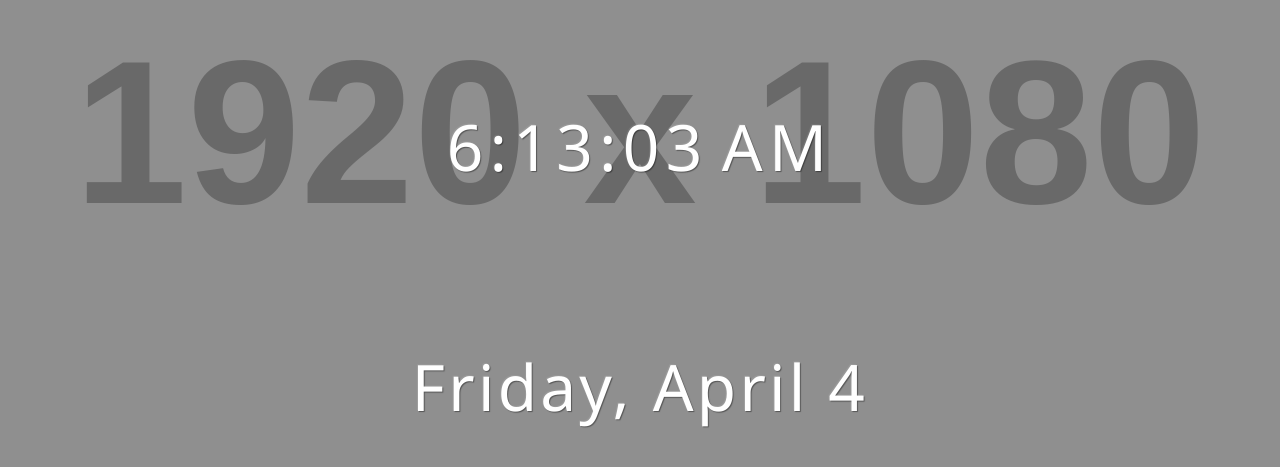
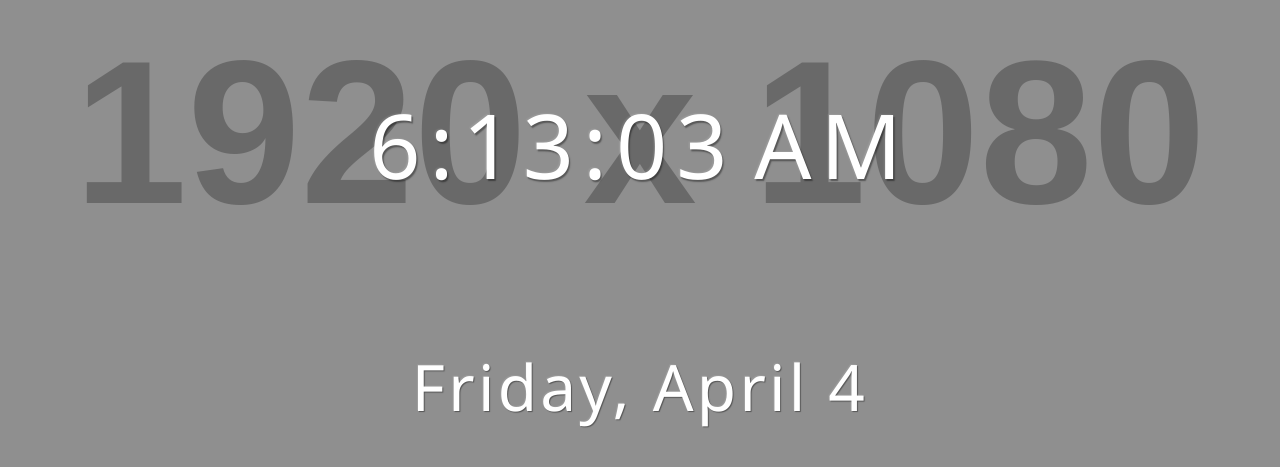
Before and after one commit to drummsters/ambientclock, a website with bundled scripts: page index.html in a window 1280 px wide. Shown: the part 251-718 px from the top of the page. Built offline with nearby package versions, Linux system fonts and the light colour scheme; placeholder pictures from the web are drawn by us; files whose address does not match are found by name.

Commit message:
more font changes

```diff
--- a/css/components/base-element.css
+++ b/css/components/base-element.css
@@ -8,6 +8,10 @@
   cursor: grab; /* Indicate draggable */
   transition: opacity 0.3s ease; /* Add opacity transition */
   z-index: var(--z-index-elements); /* Base stacking context */
+
+  /* Font rendering hints for potentially crisper text when scaled */
+  -webkit-font-smoothing: antialiased;
+  -moz-osx-font-smoothing: grayscale;
 }
 
 .base-element.is-dragging {
--- a/js/components/base/mixins/StyleHandler.js
+++ b/js/components/base/mixins/StyleHandler.js
@@ -43,24 +43,19 @@ export class StyleHandler {
         // Clamp scale
         const clampedScale = Math.max(StyleHandler.MIN_SCALE, Math.min(StyleHandler.MAX_SCALE, scale));
 
-        // --- V2 Scaling: Adjust font-size directly for crisp text ---
-        // Use 1em as the base multiplier, assuming CSS handles the base responsive size (e.g., with vw)
-        const baseFontSizeMultiplier = 1;
-        const newFontSize = baseFontSizeMultiplier * clampedScale;
+        // --- V1 Style Scaling: Reverted - Adjust font-size was removed previously ---
+        // const baseFontSize = this.element.responsiveConfig?.baseFontSize || 2; // Base size in 'em' units
+        // const newSize = baseFontSize * clampedScale;
+        // Apply to the main container or a specific 'face' element if needed
+        // const targetElement = this.element.elements?.face || this.element.container;
+        // if (targetElement) {
+        //     // REMOVED: Do not override CSS font-size for vw scaling
+        //     // targetElement.style.fontSize = `${newSize.toFixed(2)}em`;
+        // }
 
-        // Apply font-size scaling to the main container. CSS within the component should use 'em' or 'rem'
-        // so this scales the text relative to the container's font size.
-        // Exclude analog clock face from font-size scaling.
-        if (!(this.element.type === 'clock' && this.element.options?.face === 'analog')) {
-             this.element.container.style.fontSize = `${newFontSize.toFixed(2)}em`;
-        } else {
-            // Reset font-size for analog clock container if it was previously set
-            this.element.container.style.fontSize = '';
-        }
-
-
-        // --- Apply only translate for positioning ---
-        this.element.container.style.transform = `translate(-50%, -50%)`; // Removed scale()
+        // --- Apply transform: scale() along with translate ---
+        // Reverted back to using scale() in transform
+        this.element.container.style.transform = `translate(-50%, -50%) scale(${clampedScale})`;
 
         // For analog clock, adjust width/height of the face container (still needed)
         if (this.element.type === 'clock' && this.element.options?.face === 'analog' && this.element.elements?.analogFace) {
```
